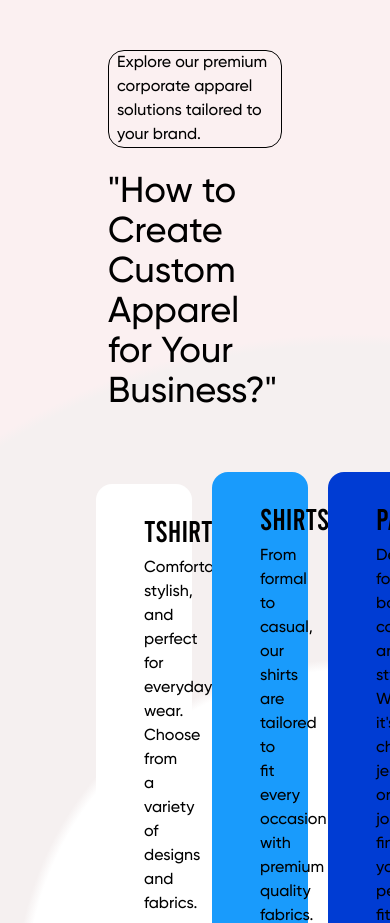
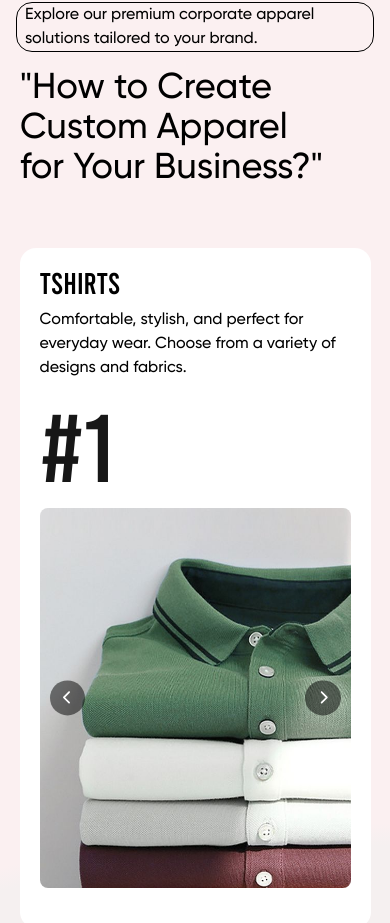
Before and after one commit to chaitanyak175/siddhanath, a Next.js app: page / in a window 390 px wide. Shown: the part 874-1797 px from the top of the page. Built offline with nearby package versions, Linux system fonts and the light colour scheme.

Commit message:
made clothing element responsive for mobile screens

```diff
--- a/app/components/ClothingCard.tsx
+++ b/app/components/ClothingCard.tsx
@@ -63,16 +63,16 @@ export const ClothingCard = ({
 
     return (
         <div
-            className={`flex flex-col gap-4 justify-center rounded-2xl w-[30%] p-7 pb-10 px-12 ${className}`}
+            className={`flex flex-col gap-4 justify-center rounded-2xl w-[90%] pt-4  lg:w-[30%] xl:w-[30%] xl:p-7 pb-10 px-5  xl:px-12 ${className}`}
         >
             <div className="flex flex-col">
-                <h3 className="text-black text-3xl font-bold font-bebas">
+                <h3 className="text-black text-3xl font-bold font-bebas ">
                     {title}
                 </h3>
                 <p className="text-black mt-2">{subtitle}</p>
             </div>
             <div>
-                <h2 className="text-8xl font-bold font-bebas">{hashtag}</h2>
+                <h2 className="text-8xl font-bold font-bebas xl:text-7xl">{hashtag}</h2>
             </div>
 
             <div className={styles.carouselContainer}>
--- a/app/components/ClothingDesignSteps.tsx
+++ b/app/components/ClothingDesignSteps.tsx
@@ -27,19 +27,19 @@ const ClothingDesignSteps = () => {
     ];
 
     return (
-        <div className="h-[135vh] px-24 py-20 flex flex-col font-gilroy gap-15 bg-[#FBF0F1] bg-[radial-gradient(circle_at_90%_90%,rgba(255,255,255,1)_0%,rgba(255,255,255,1)_30%,rgba(245,240,240,1)_31%,rgba(245,240,240,1)_60%,rgba(251,240,241,1)_61%)]">
+        <div className="px-0 w-full xl:h-[135vh] lg:px-24 xl:px-24 py-8 xl:py-20 flex flex-col font-gilroy gap-15 xl:gap-15 bg-[#FBF0F1] bg-[radial-gradient(circle_at_90%_90%,rgba(255,255,255,1)_0%,rgba(255,255,255,1)_30%,rgba(245,240,240,1)_31%,rgba(245,240,240,1)_60%,rgba(251,240,241,1)_61%)]">
             <div className="flex flex-col gap-4 text-black px-3">
-                <p className="w-fit px-2  border border-black rounded-2xl">
+                <p className="w-fit px-2 border border-black rounded-2xl mx-1">
                     Explore our premium corporate apparel solutions tailored to
                     your brand.
                 </p>
-                <div className="text-4xl font-bold mt-2">
+                <div className="text-4xl font-bold xl:mt-2 mx-2">
                     <h2>"How to Create Custom Apparel</h2>
                     <h2>for Your Business?"</h2>
                 </div>
             </div>
 
-            <div className="flex gap-5 justify-around items-center">
+            <div className="flex gap-16 xl:gap-5 justify-evenly xl:justify-around items-center flex-col xl:flex-row w-full">
                 <ClothingCard
                     title="Tshirts"
                     subtitle="Comfortable, stylish, and perfect for everyday wear. Choose from a variety of designs and fabrics."
--- a/app/components/styles.module.scss
+++ b/app/components/styles.module.scss
@@ -1,7 +1,7 @@
 .carouselContainer {
     position: relative;
     width: 100%;
-    height: 400px;
+    // height: 400px;
     overflow: hidden;
     margin: 0 auto;
 }
@@ -55,3 +55,80 @@
 .productImage {
     border-radius: 8px;
 }
+
+
+@media (max-width: 768px) {
+    .carouselContainer {
+        height: 40vh;
+        max-height: 300px;
+    }
+
+    .button {
+        width: 10vw;
+        height: 10vw;
+        max-width: 35px;
+        max-height: 35px;
+    }
+
+}
+
+/* Small Mobile adjustments */
+@media (max-width: 480px) {
+    .carouselContainer {
+        height: 35vh;
+        max-height: 250px;
+    }
+
+    .button {
+        width: 12vw;
+        height: 12vw;
+        max-width: 30px;
+        max-height: 30px;
+    }
+}
+
+//big screens
+@media (min-width: 1240px) and (max-width: 1600px) {
+    .carouselContainer {
+        width: 100%;
+        max-width: 1900px;
+        height: 50vh;
+        max-height: 600px;
+        padding:0px;
+    }
+
+    .button {
+        width: 2vw;
+        height: 2vw;
+        max-width: 55px;
+        max-height: 55px;
+    }
+
+    .productImage {
+        border-radius: 8px;
+        width: 50vw;
+        height:50vh;
+    }
+}
+
+/* 🔹 Medium Screens (Laptops, Small Desktops) */
+@media (max-width: 1024px) {
+    .carouselContainer {
+        height: 45vh;
+        max-height: 450px;
+    }
+
+    .button {
+        width: 9vw;
+        height: 9vw;
+
+        max-width: 40px;
+        max-height: 40px;
+    }
+
+    .productImage {
+        border-radius: 8px;
+        width: 44vw;
+        height:44vh;
+    }
+}
```
